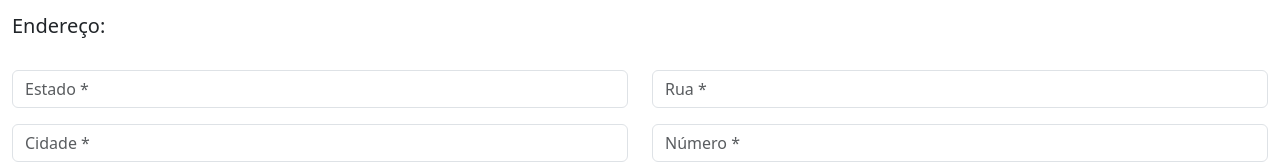
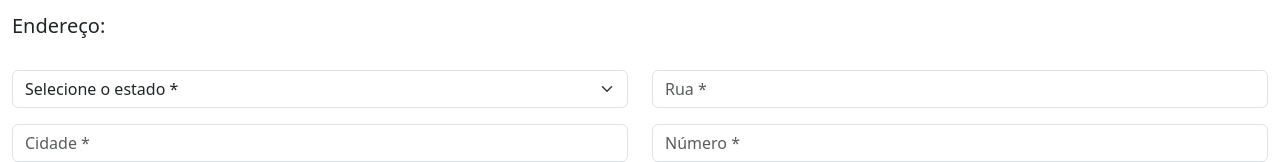
Before and after one commit to SBittencourt/ListaPL---tecnicas-I, a React (Create React App) app in the folder frontend/: page /cadastro in a window 1280 px wide. Shown: the part 510-672 px from the top of the page. Built offline with nearby package versions, Linux system fonts and the light colour scheme.

Commit message:
Adição das máscaras no cadastro de cliente

```diff
--- a/frontend/package.json
+++ b/frontend/package.json
@@ -41,5 +41,8 @@
       "last 1 firefox version",
       "last 1 safari version"
     ]
+  },
+  "devDependencies": {
+    "@types/react-input-mask": "^3.0.5"
   }
 }
--- a/frontend/src/componentes/formularioCadastroCliente.tsx
+++ b/frontend/src/componentes/formularioCadastroCliente.tsx
@@ -2,6 +2,12 @@ import React, { useState } from "react";
 import axios from "axios";
 
 const FormularioCadastroCliente: React.FC = () => {
+    const estadosBrasileiros = [
+        "AC", "AL", "AP", "AM", "BA", "CE", "DF", "ES", "GO", "MA", "MT", "MS",
+        "MG", "PA", "PB", "PR", "PE", "PI", "RJ", "RN", "RS", "RO", "RR", "SC",
+        "SP", "SE", "TO"
+    ];
+
     const [cliente, setCliente] = useState({
         nome: "",
         nomeSocial: "",
@@ -25,6 +31,17 @@ const FormularioCadastroCliente: React.FC = () => {
         setCliente({ ...cliente, [name]: value });
     };
 
+    const handleSelectChange = (e: React.ChangeEvent<HTMLSelectElement>) => {
+        const { name, value } = e.target;
+        setCliente({
+            ...cliente,
+            endereco: {
+                ...cliente.endereco,
+                [name]: value
+            }
+        });
+    };
+
     const handleEnderecoChange = (e: React.ChangeEvent<HTMLInputElement>) => {
         const { name, value } = e.target;
         setCliente({
@@ -34,6 +51,34 @@ const FormularioCadastroCliente: React.FC = () => {
                 [name]: value
             }
         });
+    };
+
+    const formatCPF = (value: string) => {
+        return value
+            .replace(/\D/g, '')
+            .slice(0, 11)
+            .replace(/^(\d{3})(\d{3})(\d{3})(\d{2})/, '$1.$2.$3-$4');
+    };
+
+    const formatRG = (value: string) => {
+        return value
+            .replace(/\D/g, '')
+            .slice(0, 9)
+            .replace(/^(\d{2})(\d{3})(\d{3})(\d{1})$/, '$1.$2.$3-$4');
+    };
+
+    const formatTelefone = (value: string) => {
+        return value
+            .replace(/\D/g, '')
+            .slice(0, 11)
+            .replace(/^(\d{2})(\d{5})(\d{4})/, '($1) $2-$3');
+    };
+
+    const formatCEP = (value: string) => {
+        return value
+            .replace(/\D/g, '')
+            .slice(0, 9)
+            .replace(/^(\d{5})(\d{3})/, '$1-$2');
     };
 
     const handleSubmit = async (e: React.FormEvent<HTMLFormElement>) => {
@@ -100,7 +145,7 @@ const FormularioCadastroCliente: React.FC = () => {
                         className="form-control"
                         placeholder="CPF *"
                         name="cpf"
-                        value={cliente.cpf}
+                        value={formatCPF(cliente.cpf)}
                         onChange={handleChange}
                         required
                     />
@@ -111,7 +156,7 @@ const FormularioCadastroCliente: React.FC = () => {
                         className="form-control"
                         placeholder="RG"
                         name="rg"
-                        value={cliente.rg}
+                        value={formatRG(cliente.rg)}
                         onChange={handleChange}
                     />
                 </div>
@@ -121,7 +166,7 @@ const FormularioCadastroCliente: React.FC = () => {
                         className="form-control"
                         placeholder="Telefone *"
                         name="telefone"
-                        value={cliente.telefone}
+                        value={formatTelefone(cliente.telefone)}
                         onChange={handleChange}
                         required
                     />
@@ -143,15 +188,19 @@ const FormularioCadastroCliente: React.FC = () => {
                 <div className="row">
                     <div className="col-md-6">
                         <div className="input-group mb-3">
-                            <input
-                                type="text"
-                                className="form-control"
-                                placeholder="Estado *"
+                            <select
+                                className="form-select"
+                                aria-label="Estado"
                                 name="estado"
                                 value={cliente.endereco.estado}
-                                onChange={handleEnderecoChange}
+                                onChange={handleSelectChange}
                                 required
-                            />
+                            >
+                                <option value="">Selecione o estado *</option>
+                                {estadosBrasileiros.map((estado, index) => (
+                                    <option key={index} value={estado}>{estado}</option>
+                                ))}
+                            </select>
                         </div>
                         <div className="input-group mb-3">
                             <input
@@ -205,7 +254,7 @@ const FormularioCadastroCliente: React.FC = () => {
                                 className="form-control"
                                 placeholder="CEP *"
                                 name="codigoPostal"
-                                value={cliente.endereco.codigoPostal}
+                                value={formatCEP(cliente.endereco.codigoPostal)}
                                 onChange={handleEnderecoChange}
                                 required
                             />
--- a/frontend/src/componentes/roteador.tsx
+++ b/frontend/src/componentes/roteador.tsx
@@ -4,10 +4,11 @@ import BarraNavegacao from "./barraNavegacao";
 
 import FormularioCadastroCliente from "./formularioCadastroCliente";
 import ListaCliente from "./listaClientes";
-
 import Home from "./Home";
 import Login from "./login";
 import Atualizar from "./atualizarCliente";
+
+
 
 const Roteador: React.FC = () => {
   const location = useLocation();
--- a/package.json
+++ b/package.json
@@ -1,5 +1,9 @@
 {
   "dependencies": {
-    "axios": "^1.7.2"
+    "axios": "^1.7.2",
+    "react-input-mask": "^2.0.4"
+  },
+  "devDependencies": {
+    "@types/react-input-mask": "^3.0.5"
   }
 }
```
Also changed, not shown: 2 other files (tests, documents, lock files or other folders).
